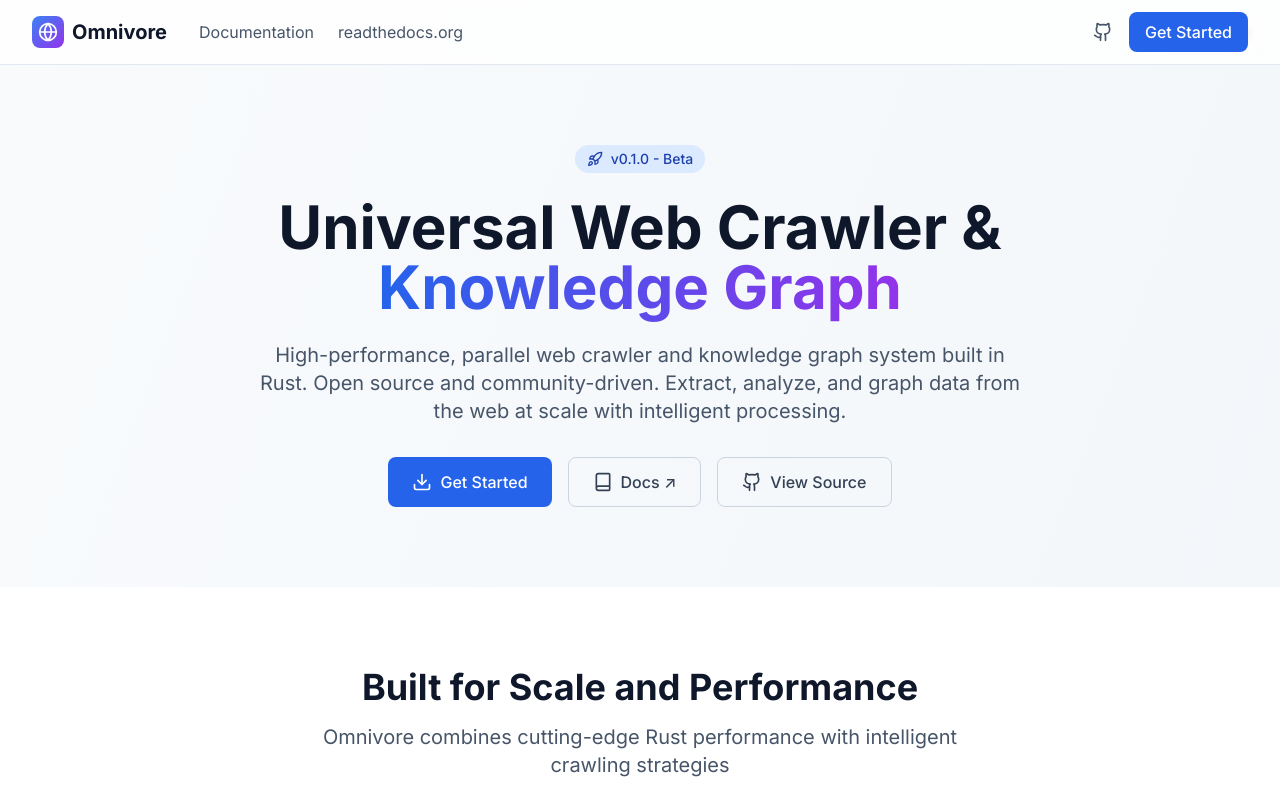
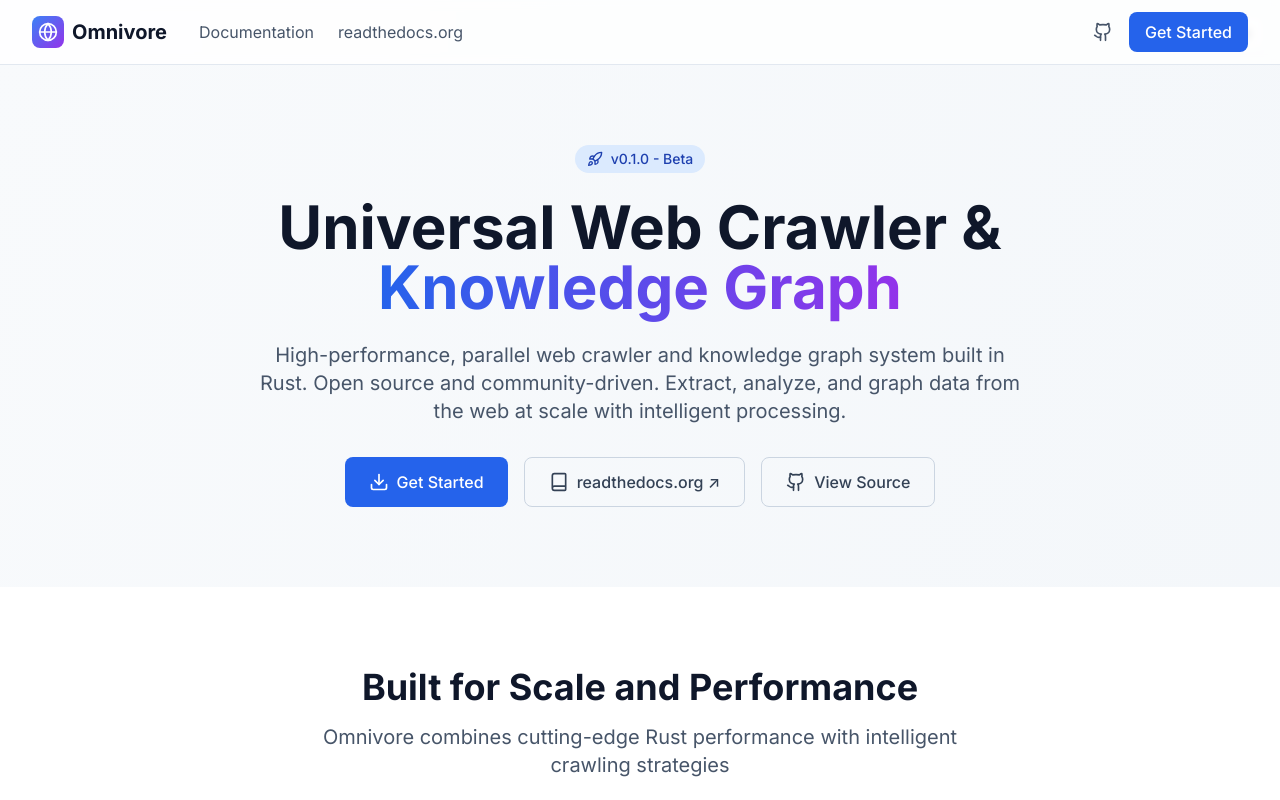
Before and after one commit to Pranav-Karra-3301/omnivore, a Next.js app in the folder docs-site/: page / in a window 1280 px wide. Shown: the top 800 px of the page. Built offline with nearby package versions, Linux system fonts and the light colour scheme.

Commit message:
Copy: show readthedocs.org text but link to omnivore.readthedocs.io/en/latest in nav/hero.

```diff
--- a/docs-site/app/docs/layout.tsx
+++ b/docs-site/app/docs/layout.tsx
@@ -63,7 +63,7 @@ export default function DocsLayout({
                 <span className="font-semibold text-gray-900">Omnivore Docs</span>
               </div>
               <a
-                href="https://readthedocs.org"
+                href="https://omnivore.readthedocs.io/en/latest/"
                 target="_blank"
                 rel="noopener noreferrer"
                 className="ml-4 text-sm text-gray-500 hover:text-gray-700"
--- a/docs-site/app/page.tsx
+++ b/docs-site/app/page.tsx
@@ -34,7 +34,7 @@ export default function HomePage() {
                 <Link href="/docs" className="text-gray-600 hover:text-gray-900 transition-colors">
                   Documentation
                 </Link>
-                <a href="https://readthedocs.org" target="_blank" rel="noopener noreferrer" className="text-gray-600 hover:text-gray-900 transition-colors">
+                <a href="https://omnivore.readthedocs.io/en/latest/" target="_blank" rel="noopener noreferrer" className="text-gray-600 hover:text-gray-900 transition-colors">
                   readthedocs.org
                 </a>
               </div>
@@ -83,13 +83,13 @@ export default function HomePage() {
                 Get Started
               </Link>
               <a
-                href="https://readthedocs.org"
+                href="https://omnivore.readthedocs.io/en/latest/"
                 target="_blank"
                 rel="noopener noreferrer"
                 className="inline-flex items-center px-6 py-3 border border-gray-300 text-gray-700 rounded-lg hover:bg-gray-50 transition-colors font-medium"
               >
                 <Book className="w-5 h-5 mr-2" />
-                Docs ↗
+                readthedocs.org ↗
               </a>
               <a
                 href="https://github.com/Pranav-Karra-3301/omnivore"
```
